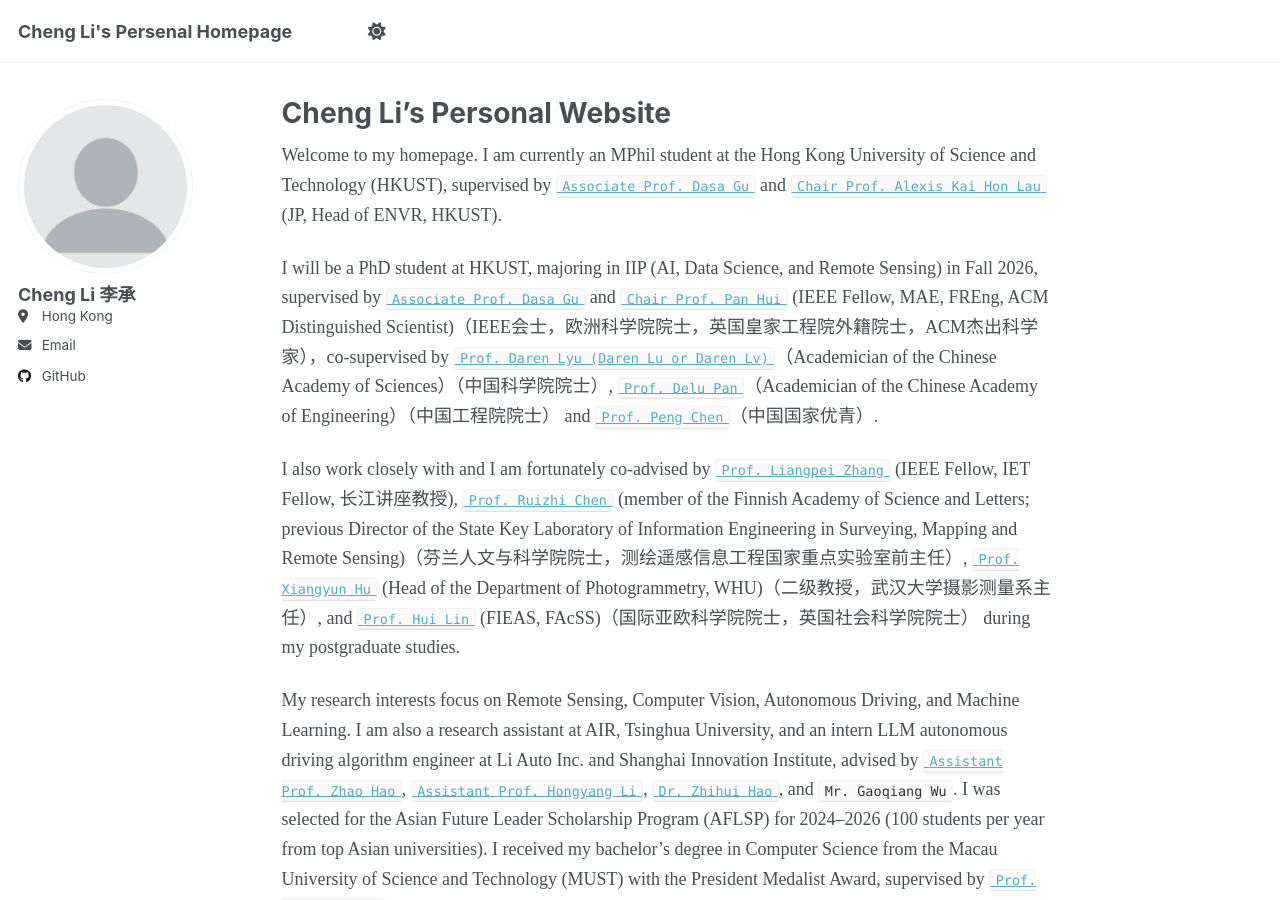
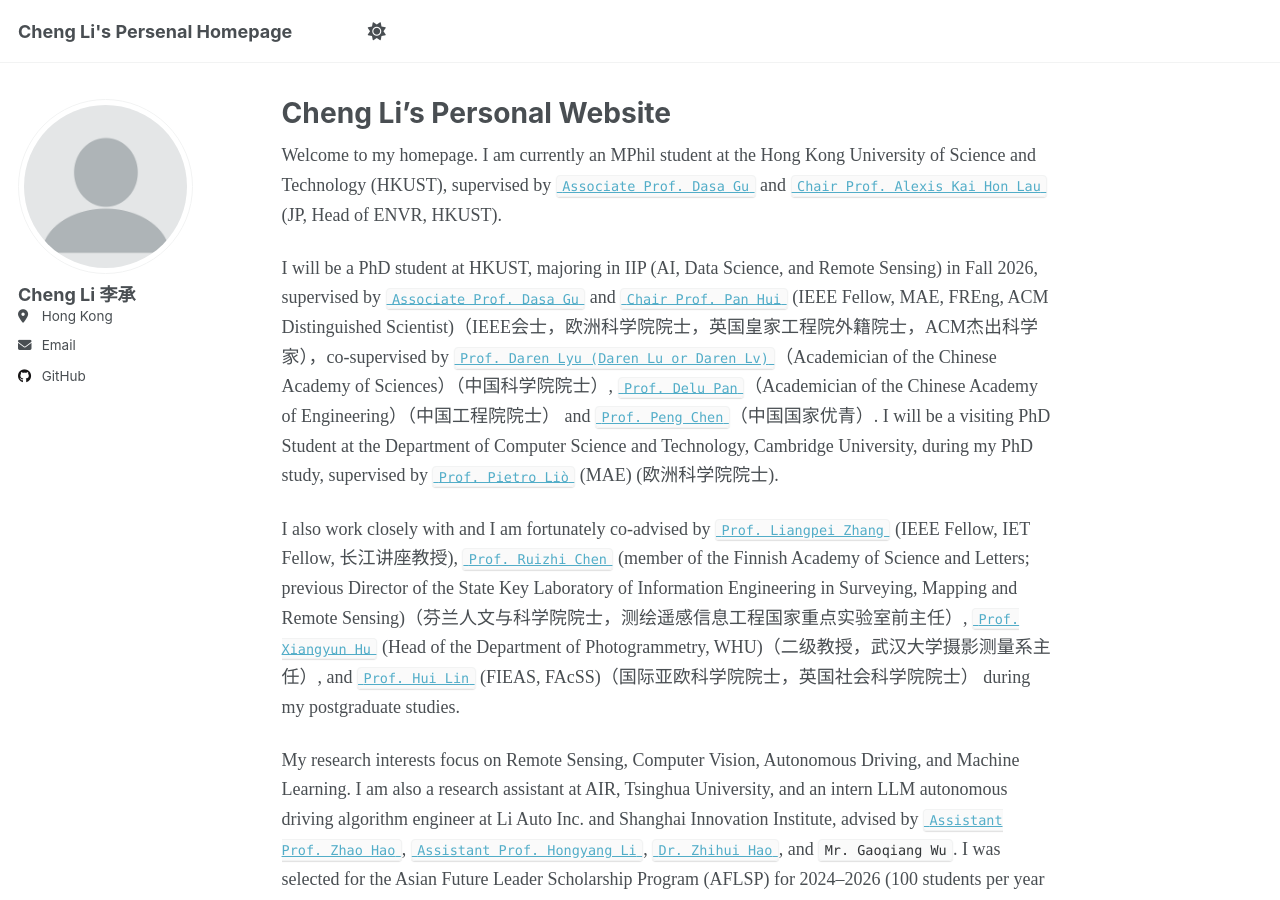
Before and after one commit to chengli24/chengli24, a Jekyll site: the page built from _pages/about.md, in a window 1280 px wide and 900 px high. Built offline with Jekyll 4.4.1, drawn with Linux system fonts in a browser that asks for light colours; a script that is not in the unit is left out.

Commit message:
Update about.md

```diff
--- a/_pages/about.md
+++ b/_pages/about.md
@@ -10,7 +10,7 @@ redirect_from:
 
 Welcome to my homepage. I am currently an MPhil student at the Hong Kong University of Science and Technology (HKUST), supervised by <a href="https://scholar.google.com/citations?user=NUV28h8AAAAJ&hl=en"><code>Associate Prof. Dasa Gu</code></a> and <a href="https://scholar.google.com/citations?user=sB519ukAAAAJ&hl=en"><code>Chair Prof. Alexis Kai Hon Lau</code></a> (JP, Head of ENVR, HKUST).
 
-I will be a PhD student at HKUST, majoring in IIP (AI, Data Science, and Remote Sensing) in Fall 2026, supervised by <a href="https://scholar.google.com/citations?user=NUV28h8AAAAJ&hl=en"><code>Associate Prof. Dasa Gu</code></a> and <a href="https://scholar.google.com/citations?user=dcDrhzMAAAAJ&hl=zh-CN"><code>Chair Prof. Pan Hui</code></a> (IEEE Fellow, MAE, FREng, ACM Distinguished Scientist)（IEEE会士，欧洲科学院院士，英国皇家工程院外籍院士，ACM杰出科学家），co-supervised by <a href="https://iap.cas.cn/sourcedb/zw/gbzjrc/ys/200908/t20090805_5548911.html"><code>Prof. Daren Lyu (Daren Lu or Daren Lv)</code></a>（Academician of the Chinese Academy of Sciences）（中国科学院院士）, <a href="https://ocac.zju.edu.cn/2020/0509/c50525a2094491/pagem.htm"><code>Prof. Delu Pan</code></a>（Academician of the Chinese Academy of Engineering）（中国工程院院士） and <a href="http://www.sdioi.com/ryxx/1541.html"><code>Prof. Peng Chen</code></a>（中国国家优青）.
+I will be a PhD student at HKUST, majoring in IIP (AI, Data Science, and Remote Sensing) in Fall 2026, supervised by <a href="https://scholar.google.com/citations?user=NUV28h8AAAAJ&hl=en"><code>Associate Prof. Dasa Gu</code></a> and <a href="https://scholar.google.com/citations?user=dcDrhzMAAAAJ&hl=zh-CN"><code>Chair Prof. Pan Hui</code></a> (IEEE Fellow, MAE, FREng, ACM Distinguished Scientist)（IEEE会士，欧洲科学院院士，英国皇家工程院外籍院士，ACM杰出科学家），co-supervised by <a href="https://iap.cas.cn/sourcedb/zw/gbzjrc/ys/200908/t20090805_5548911.html"><code>Prof. Daren Lyu (Daren Lu or Daren Lv)</code></a>（Academician of the Chinese Academy of Sciences）（中国科学院院士）, <a href="https://ocac.zju.edu.cn/2020/0509/c50525a2094491/pagem.htm"><code>Prof. Delu Pan</code></a>（Academician of the Chinese Academy of Engineering）（中国工程院院士） and <a href="http://www.sdioi.com/ryxx/1541.html"><code>Prof. Peng Chen</code></a>（中国国家优青）. I will be a visiting PhD Student at the Department of Computer Science and Technology, Cambridge University, during my PhD study, supervised by <a href="https://scholar.google.com/citations?user=4YhNJBEAAAAJ&hl=en"><code>Prof. Pietro Liò</code></a> (MAE) (欧洲科学院院士).
 
 I also work closely with and I am fortunately co-advised by <a href="https://scholar.google.com/citations?user=vzj2hcYAAAAJ&hl=en"><code>Prof. Liangpei Zhang</code></a> (IEEE Fellow, IET Fellow, 长江讲座教授), <a href="https://scholar.google.com/citations?user=ViEjhlsAAAAJ&hl=zh-CN"><code>Prof. Ruizhi Chen</code></a> (member of the Finnish Academy of Science and Letters; previous Director of the State Key Laboratory of Information Engineering in Surveying, Mapping and Remote Sensing)（芬兰人文与科学院院士，测绘遥感信息工程国家重点实验室前主任）, <a href="https://scholar.google.com/citations?user=MVFNsJgAAAAJ&hl=en"><code>Prof. Xiangyun Hu</code></a> (Head of the Department of Photogrammetry, WHU)（二级教授，武汉大学摄影测量系主任）, and <a href="https://scholar.google.com/citations?user=utTxEzYAAAAJ&hl=zh-TW"><code>Prof. Hui Lin</code></a> (FIEAS, FAcSS)（国际亚欧科学院院士，英国社会科学院院士） during my postgraduate studies.
 
```
